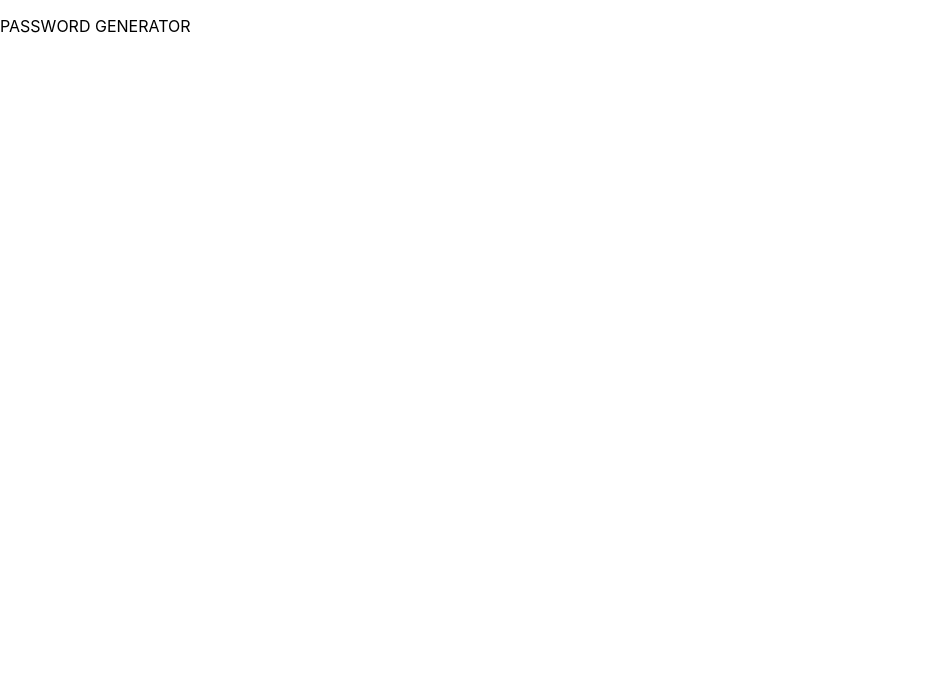
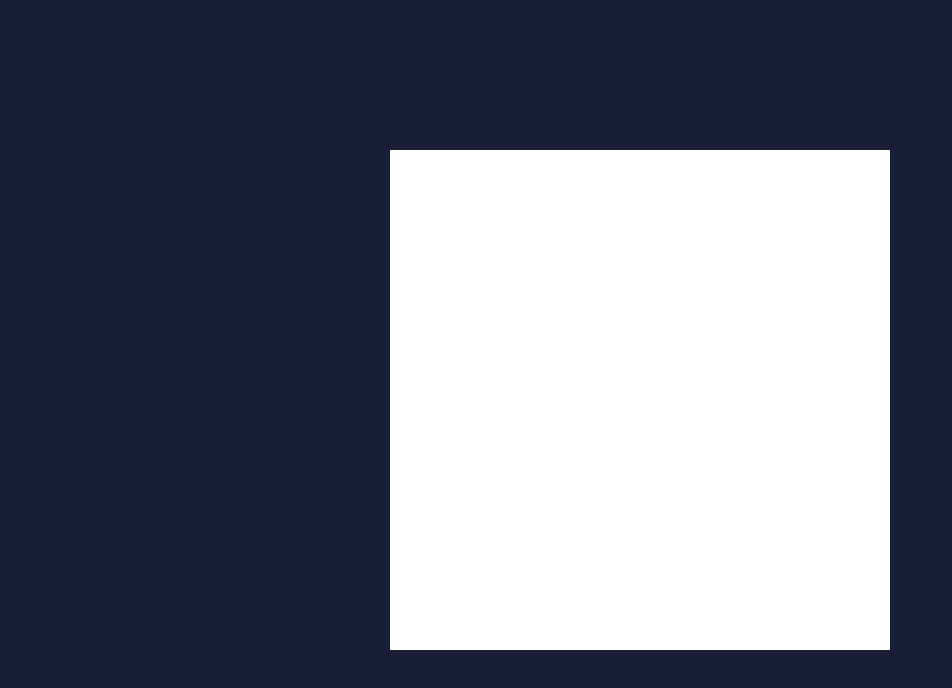
Before and after one commit to D4vc-198/password_generator, a React (Create React App) app: page / in a window 1280 px wide. Shown: the top 688 px of the page, without its empty margins (0-952 px from the left). Built offline with nearby package versions, Linux system fonts and the light colour scheme.

Commit message:
colors added

```diff
--- a/src/App.css
+++ /dev/null
@@ -1,38 +0,0 @@
-.App {
-  text-align: center;
-}
-
-.App-logo {
-  height: 40vmin;
-  pointer-events: none;
-}
-
-@media (prefers-reduced-motion: no-preference) {
-  .App-logo {
-    animation: App-logo-spin infinite 20s linear;
-  }
-}
-
-.App-header {
-  background-color: #282c34;
-  min-height: 100vh;
-  display: flex;
-  flex-direction: column;
-  align-items: center;
-  justify-content: center;
-  font-size: calc(10px + 2vmin);
-  color: white;
-}
-
-.App-link {
-  color: #61dafb;
-}
-
-@keyframes App-logo-spin {
-  from {
-    transform: rotate(0deg);
-  }
-  to {
-    transform: rotate(360deg);
-  }
-}
--- a/src/App.js
+++ b/src/App.js
@@ -1,8 +1,8 @@
-import './App.css';
+import "./styles/App.css";
 
 function App() {
   return (
-    <p>PASSWORD GENERATOR</p>
+    <div className="container"></div>
   );
 }
 
--- a/src/index.js
+++ b/src/index.js
@@ -1,6 +1,6 @@
 import React from 'react';
 import ReactDOM from 'react-dom/client';
-import './index.css';
+import "./styles/index.css";
 import App from './App';
 
 const root = ReactDOM.createRoot(document.getElementById('root'));
--- /dev/null
+++ b/src/styles/App.css
@@ -0,0 +1,5 @@
+.container {
+  width: 500px;
+  height: 500px;
+  background-color: var(--bg-container);
+}
--- a/src/index.css
+++ b/src/styles/index.css
@@ -1,10 +1,20 @@
+:root {
+  --bg-color: #1A1F37;
+  --bg-container: #FFF;
+}
+
 body {
   margin: 0;
+  height: 100vh;
+  background-color: var(--bg-color);
   font-family: -apple-system, BlinkMacSystemFont, 'Segoe UI', 'Roboto', 'Oxygen',
     'Ubuntu', 'Cantarell', 'Fira Sans', 'Droid Sans', 'Helvetica Neue',
     sans-serif;
   -webkit-font-smoothing: antialiased;
   -moz-osx-font-smoothing: grayscale;
+  display: flex;
+  justify-content: center;
+  align-items: center;
 }
 
 code {
```
